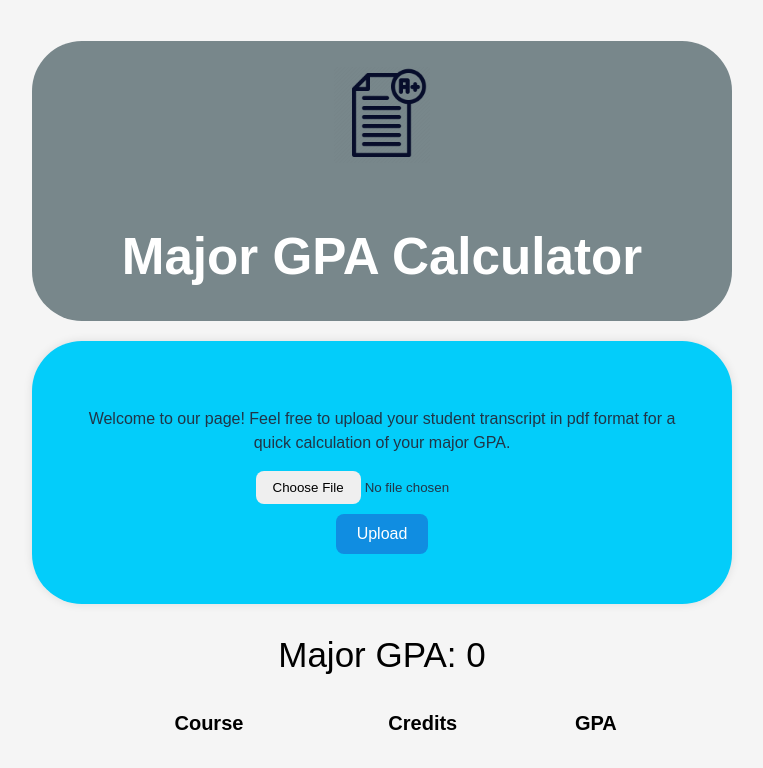
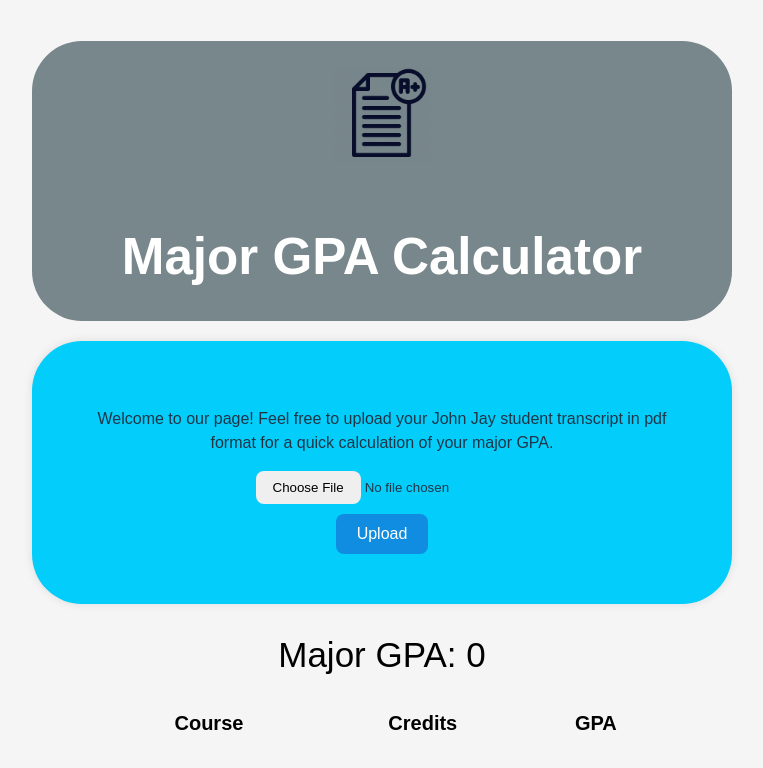
Before and after one commit to mousity/MajorGPACalculator, a React (Vite) app in the folder MajorGPACalculator/: page / in a window 1280 px wide. Shown: the top 768 px of the page, without its empty margins (258-1021 px from the left). Built offline with nearby package versions, Linux system fonts and the light colour scheme.

Commit message:
Change to description

```diff
--- a/MajorGPACalculator/src/App.jsx
+++ b/MajorGPACalculator/src/App.jsx
@@ -42,7 +42,7 @@
 
       <div className='card'>
         <p className='desc'>
-          Welcome to our page! Feel free to upload your student transcript in pdf format for a quick calculation of your major GPA.
+          Welcome to our page! Feel free to upload your John Jay student transcript in pdf format for a quick calculation of your major GPA.
         </p>
         <form className='submitForm' onSubmit={uploadPDF}>
         <input className='fileInput' type='file' onChange={handleFile}/><br></br>
```
